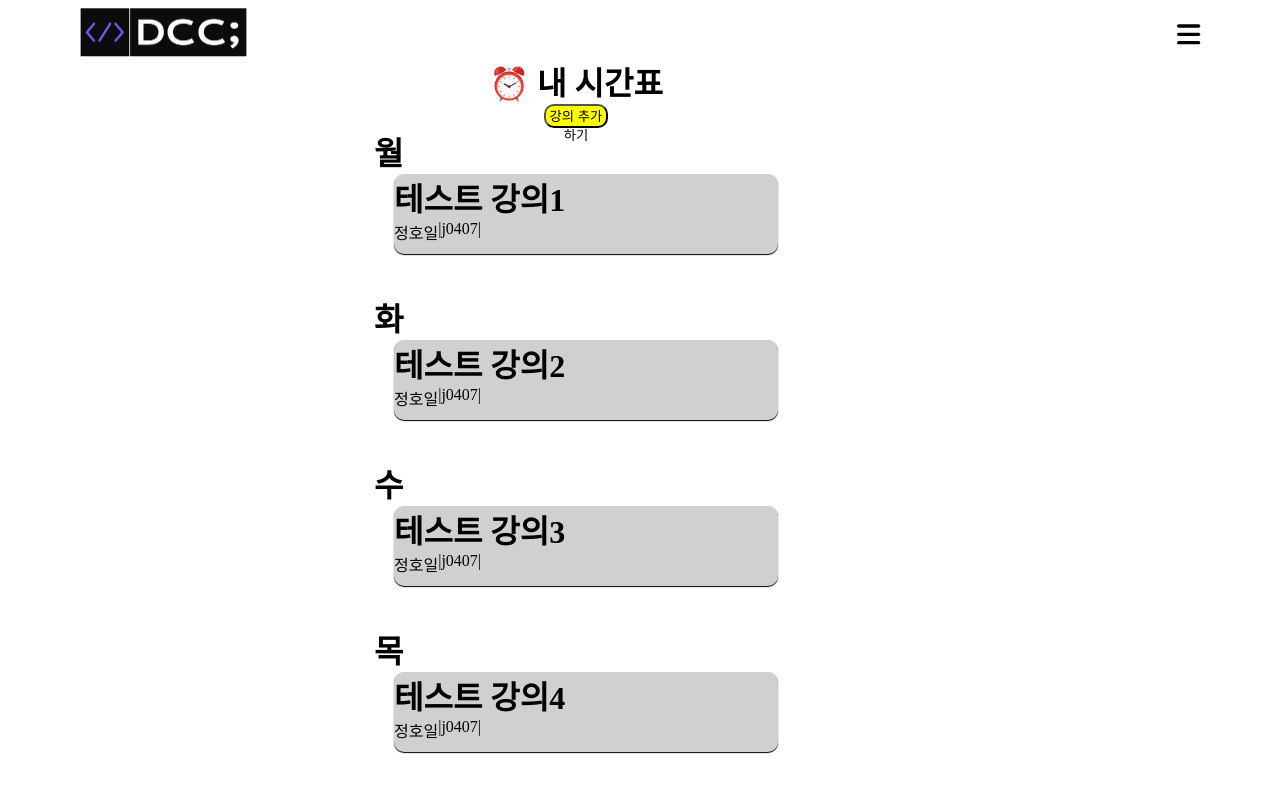
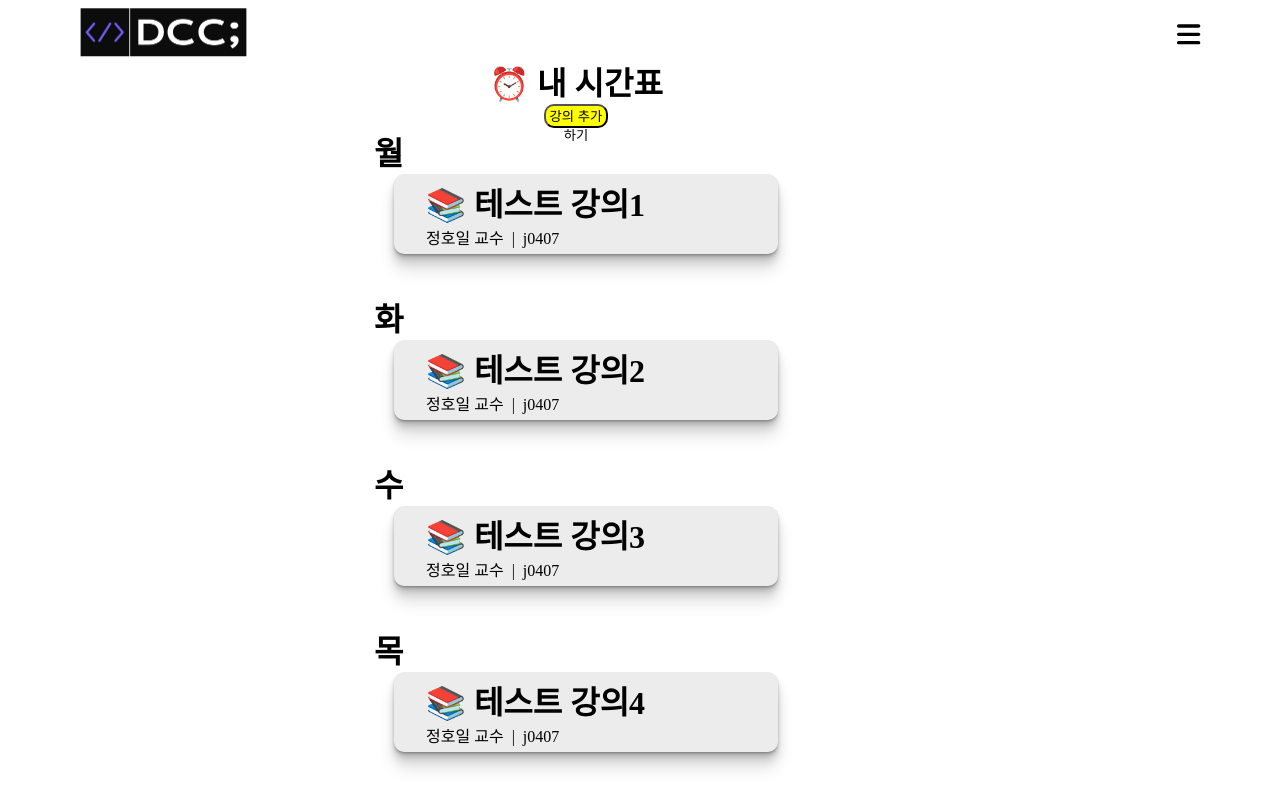
Before and after one commit to HarenKei/DCC_FE, a Next.js app: page /TimeTable/TimeTable in a window 1280 px wide. Shown: the top 800 px of the page. Built offline with nearby package versions, Linux system fonts and the light colour scheme.

Commit message:
Update ClassInfoCard.tsx : Add CSS Style

```diff
--- a/pages/TimeTable/TimeTableModal.tsx
+++ b/pages/TimeTable/TimeTableModal.tsx
@@ -30,7 +30,10 @@ const TimeTableModal = ({ setModalOpen, onAdd }: any) => {
 
   const onSubmit = (e: any) => {
     e.preventDefault();
-    if (!className || !profName || !classRoom || !day) return;
+    if (!className || !profName || !classRoom || !day){
+      alert("내용을 입력해주세요.");
+      return;
+    };
 
     onAdd(form);
 
--- a/src/Common/ClassInfoCard.tsx
+++ b/src/Common/ClassInfoCard.tsx
@@ -6,11 +6,12 @@ const ClassInfoCard = ({props} : any) => {
 
   return (
     <ClassInfoCardContainer>
-      <ClassTitle>{className}</ClassTitle>
-
+      <ClassInfoContainer>
+      <ClassTitle>📚 {className}</ClassTitle>
       <ClassInfo>
-        <p>{profName}</p> | <p>{classRoom}</p> |
+        <p>{profName} 교수<span>|</span>{classRoom}</p>
       </ClassInfo>
+      </ClassInfoContainer>
     </ClassInfoCardContainer>
   );
 };
@@ -18,12 +19,25 @@ const ClassInfoCard = ({props} : any) => {
 const ClassInfoCardContainer = styled.div`
   width: 30vw;
   height: 10vh;
-  background-color: #d0d0d0;
+  background-color: #ececec;
   border-radius: 10px;
+
+  display: flex;
+
+
+  margin : 0px 0px 20px 20px;
+  box-shadow: 0 1px 1px rgba(0,0,0,0.12),
+              0 2px 2px rgba(0,0,0,0.12),
+              0 4px 4px rgba(0,0,0,0.12),
+              0 8px 8px rgba(0,0,0,0.12),
+              0 16px 16px rgba(0,0,0,0.12);
+`;
+
+const ClassInfoContainer = styled.div`
   display: flex;
   flex-direction: column;
-  margin : 0px 0px 20px 20px;
-  box-shadow: 0px 1px 1px black;
+  justify-content: center;
+  margin-left: 2em;
 `;
 
 const ClassTitle = styled.h1`
@@ -33,6 +47,17 @@ const ClassTitle = styled.h1`
 const ClassInfo = styled.div`
   display: flex;
   flex-direction: row;
+
+  p{
+    font-weight: 200;
+  }
+
+  span{
+    margin: 0em 0.5em 0em 0.5em;
+
+    font-size: 1em;
+    font-weight: 400;
+  }
 `;
 
 export default ClassInfoCard;
```
